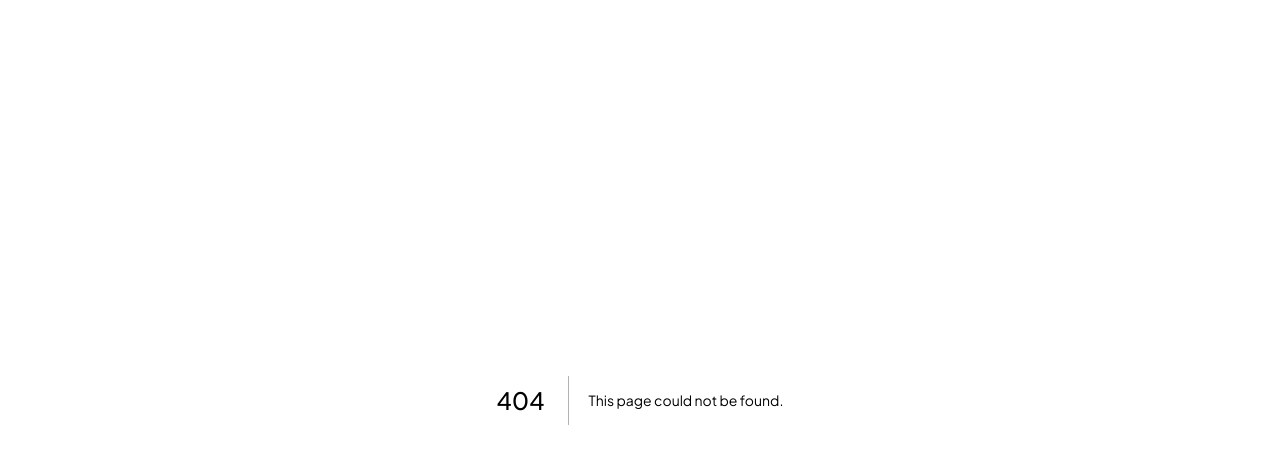
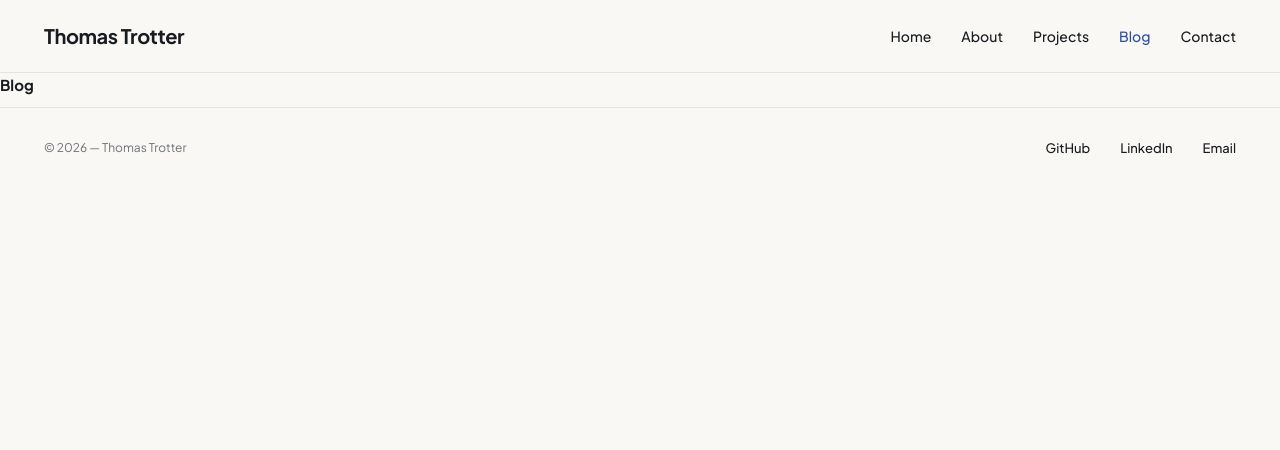
Before and after one commit to thomas-trotter/portfolio, a Next.js app: page /blog in a window 1280 px wide. Before the commit this address had no page. Shown: the top 450 px of the page. Built offline with nearby package versions, Linux system fonts and the light colour scheme.

Commit message:
Add page.tsx

```diff
--- /dev/null
+++ b/src/app/blog/page.tsx
@@ -0,0 +1,11 @@
+import PageLayout from "@/components/layout/page-layout";
+
+export default function BlogPage() {
+    return (
+        <PageLayout>
+            <div>
+                <h1>Blog</h1>
+            </div>
+        </PageLayout>
+    )
+}
```
